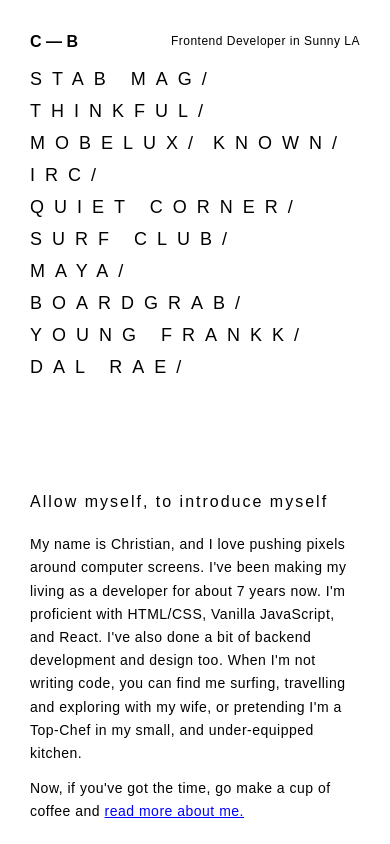
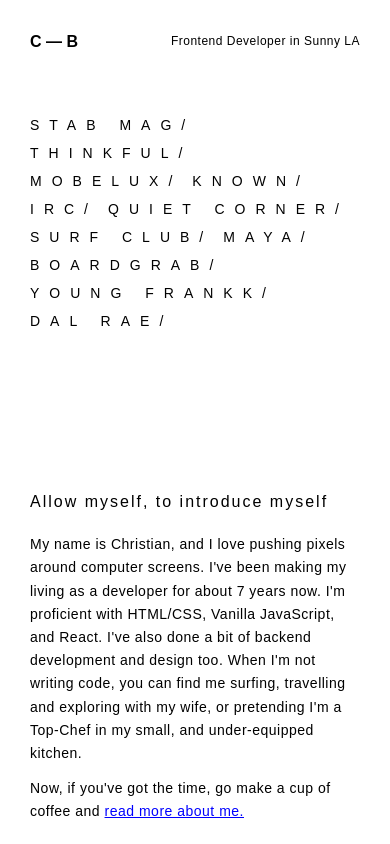
Before and after one commit to WebD00D/my-work, a Gatsby site: page / in a window 390 px wide. Shown: the top 844 px of the page. Built offline with nearby package versions, Linux system fonts and the light colour scheme; Gatsby itself is replaced by a stand-in of ours; some icons are missing.

Commit message:
decreaes font size on hero

```diff
--- a/src/layouts/index.css
+++ b/src/layouts/index.css
@@ -1011,8 +1011,8 @@
 
 @media ( max-width: 700px) {
   .section-link {
-      font-size: 18px;
-      line-height: 32px;
+      font-size: 14px;
+      line-height: 28px;
   }
 }
 
```
